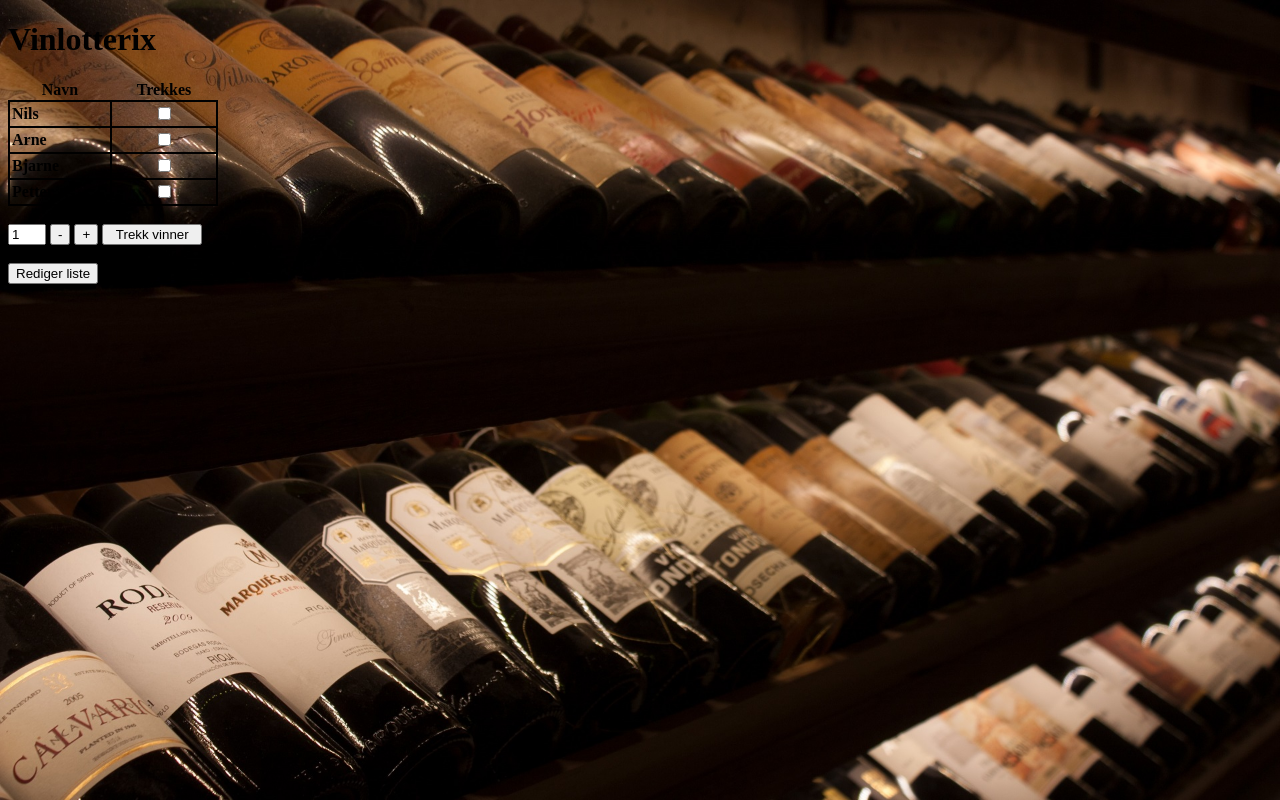
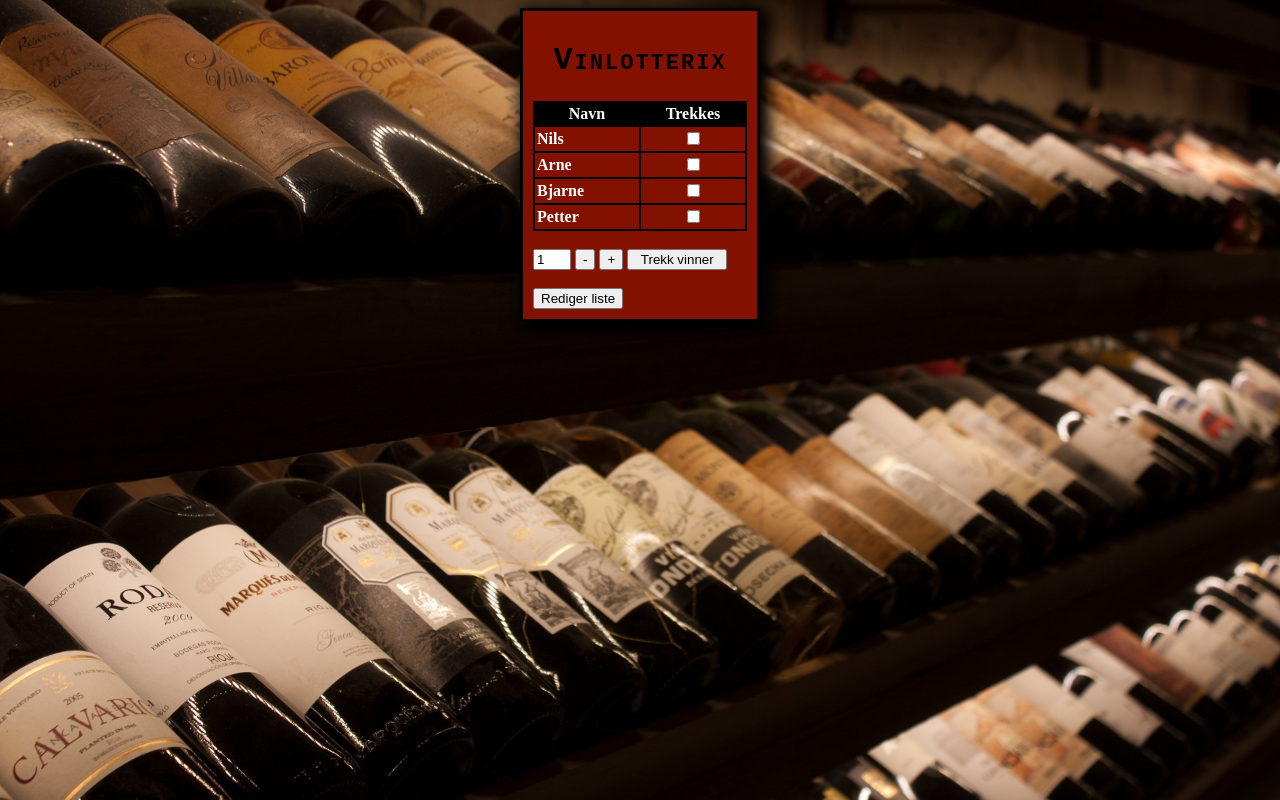
Before and after one commit to Unixan/Vinlotterix, a plain HTML site: page index.html in a window 1280 px wide. Drawn offline with Linux system fonts and the light colour scheme.

Commit message:
css in progress

```diff
--- a/JS/editController.js
+++ b/JS/editController.js
@@ -16,7 +16,6 @@ function addParticipant() {
       joining: false,
     };
     model.participants.push(newP);
-    console.log(model.addName.trim().length);
     model.addName = "";
     updateView();
   }
--- a/JS/editView.js
+++ b/JS/editView.js
@@ -1,6 +1,6 @@
 function updateEditView() {
-  html = /*HTML*/`
-
+  html = /*HTML*/ `
+  <div class="mainWindow">
       <h1>Rediger medlemmer</h1>
         <table>
           <tr>
@@ -8,14 +8,14 @@ function updateEditView() {
           </tr>`;
   model.participants.map(
     (names, index) =>
-      (html += /*HTML*/`
+      (html += /*HTML*/ `
               <tr>
                 <td>${names.name}</td>
                 <td class="trekkes">
                 <button onclick="deleteUser(${index})">Slett</button>
               </tr>`)
   );
-  html += /*HTML*/`
+  html += /*HTML*/ `
       </table><br>
       <input id="addUser" onkeydown='if(event.key === "Enter") addParticipant()'
       type="text"
@@ -23,6 +23,7 @@ value="${model.addName}"
       oninput="model.addName=this.value"/>
       <button onclick="addParticipant()">Legg til</button><br><br>
       <button onclick="model.app.state = 'trekningView'; updateView()">Tilbake</button>
+  </div>
 `;
   document.getElementById("app").innerHTML = html;
   document.getElementById("addUser").focus();
--- a/JS/trekningView.js
+++ b/JS/trekningView.js
@@ -1,6 +1,7 @@
 function updateTrekningView() {
   getParticipants();
   html = /*HTML*/ `
+  <div class="mainWindow">
     <h1>Vinlotterix</h1>
       <table>
         <tr>
@@ -30,6 +31,7 @@ function updateTrekningView() {
       model.howManyWinners == 1 ? "vinner" : "vinnere"
     }</button><br><br>
     <button onclick="goToEditView()">Rediger liste</button>
+  </div>
   `;
   document.getElementById("app").innerHTML = html;
 }
--- a/styles.css
+++ b/styles.css
@@ -13,13 +13,17 @@ body::-webkit-scrollbar {
 
 table {
   border-collapse: collapse;
+  margin: auto;
 }
 
 th {
-  width: 100px;
+  min-width: 100px;
+  background-color: black;
+  width: fit-content;
 }
 
-td {
+td,
+th {
   border: solid 2px black;
   padding: 2px;
   font-weight: bolder;
@@ -37,3 +41,28 @@ input.raffle {
 button.raffle {
   width: 100px;
 }
+
+div.mainWindow {
+  background-color: rgb(131, 17, 0);
+  border: solid black 3px;
+  width: fit-content;
+  height: fit-content;
+  padding: 10px;
+  color: white;
+  -webkit-box-shadow: 5px 5px 15px 5px #000000;
+  box-shadow: 5px 5px 15px 5px #000000;
+  margin: auto;
+}
+
+h1 {
+  font-family: "Courier New", Courier, monospace;
+  letter-spacing: 2px;
+  word-spacing: 2px;
+  color: #000000;
+  font-weight: 700;
+  text-decoration: none;
+  font-style: normal;
+  font-variant: small-caps;
+  text-transform: none;
+  text-align: center;
+}
```
Lines whose indentation alone changed are shown as unchanged.
